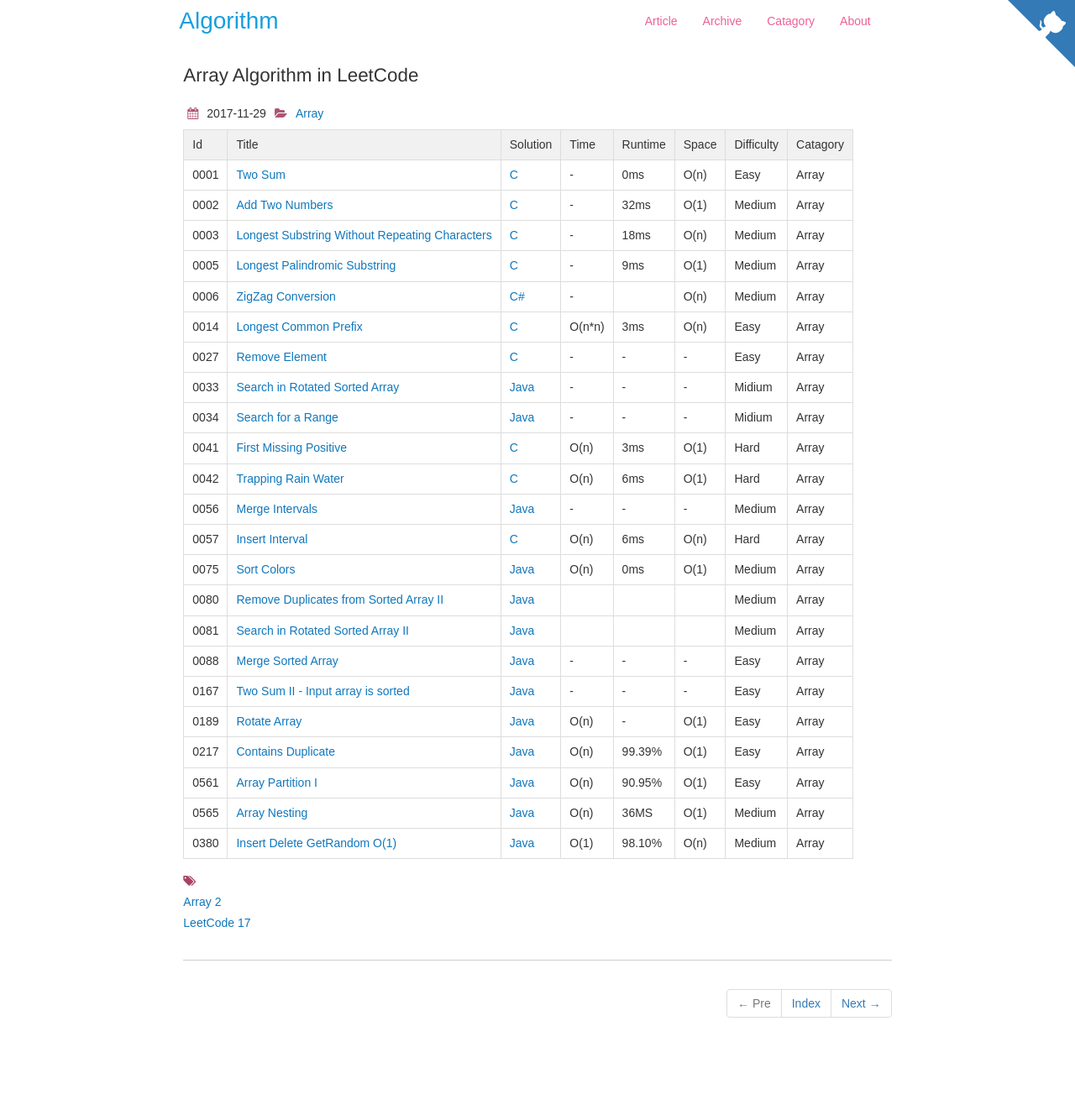
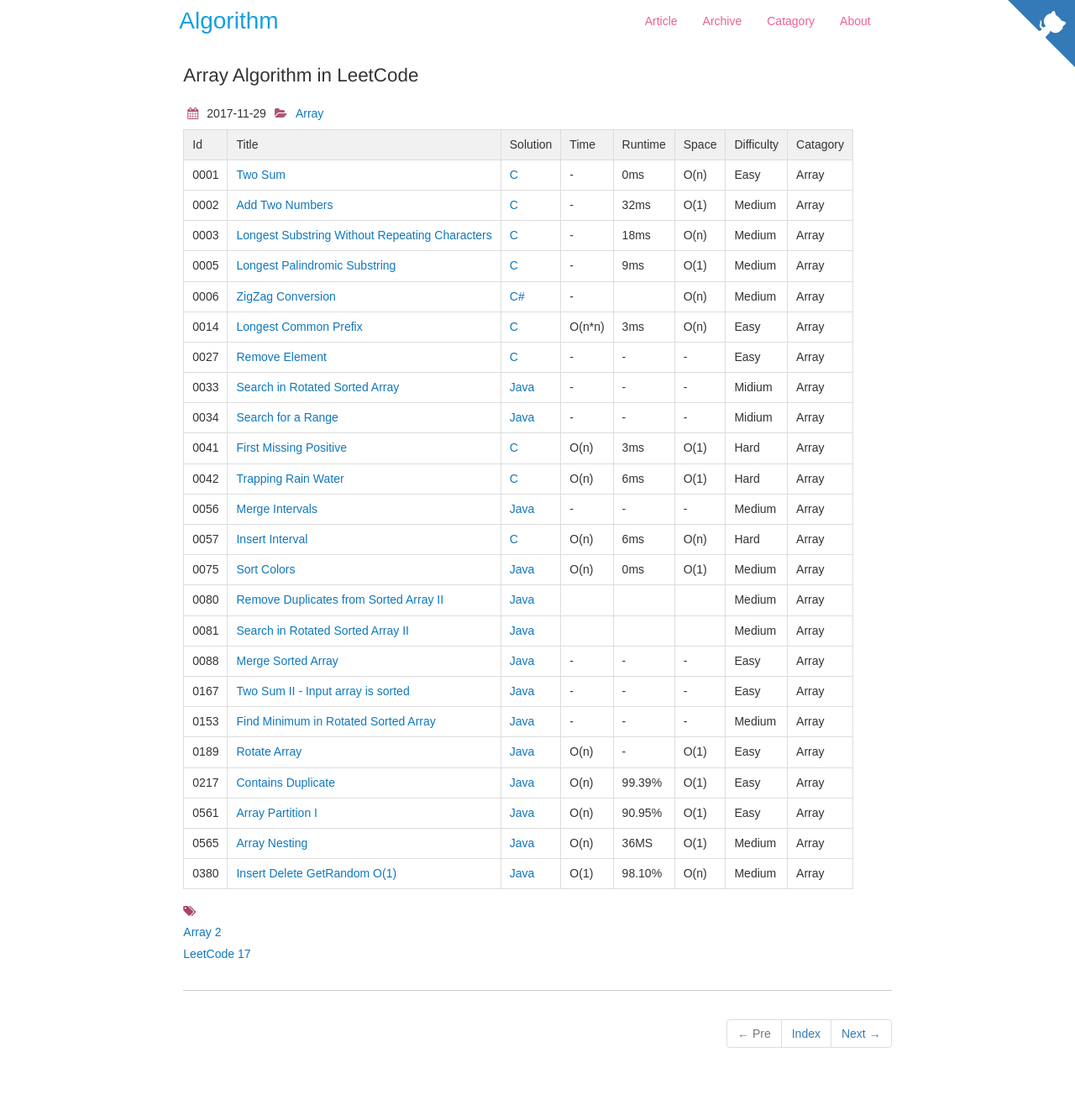
Before and after one commit to dunso/algorithm, a Jekyll site: the page built from docs/_posts/2017-11-29-Array.md, in a window 1280 px wide. Shown: the whole page at 84% size. Built offline with Jekyll 4.4.1, drawn with Linux system fonts in a browser that asks for light colours; nearby versions of some CDN libraries; before the commit the page ends 1286 px from its top, so only the background shows below that.

Commit message:
Add index of LeetCode0153.java to docs

```diff
--- a/docs/_posts/2017-11-29-Array.md
+++ b/docs/_posts/2017-11-29-Array.md
@@ -30,6 +30,7 @@
 |0081|[Search in Rotated Sorted Array II](https://leetcode.com/problems/search-in-rotated-sorted-array-ii) | [Java](https://e.srl/leetcode-81/)  ||||  Medium |Array|
 |0088|[Merge Sorted Array](https://leetcode.com/problems/merge-sorted-array) | [Java](https://e.srl/leetcode-88/)  |-|-|-|  Easy |Array|
 |0167|[Two Sum II - Input array is sorted](https://leetcode.com/problems/two-sum-ii-input-array-is-sorted) | [Java](https://e.srl/leetcode-167/)  |-|-|-|  Easy |Array|
+|0153|[Find Minimum in Rotated Sorted Array](https://leetcode.com/problems/find-minimum-in-rotated-sorted-array) | [Java](https://e.srl/leetcode-153/)  |-|-|-|  Medium |Array|
 |0189|[Rotate Array](https://leetcode.com/problems/rotate-array) | [Java](https://e.srl/leetcode-189/)  | O(n) |-| O(1)  |  Easy |Array|
 |0217|[Contains Duplicate](https://leetcode.com/problems/contains-duplicate) | [Java](https://e.srl/leetcode-217/)  | O(n) |99.39%| O(1)  |  Easy |Array|
 |0561|[Array Partition I](https://leetcode.com/problems/array-partition-i)| [Java](https://e.srl/leetcode-561/)  | O(n) |90.95%| O(1)  |  Easy |Array|
```
